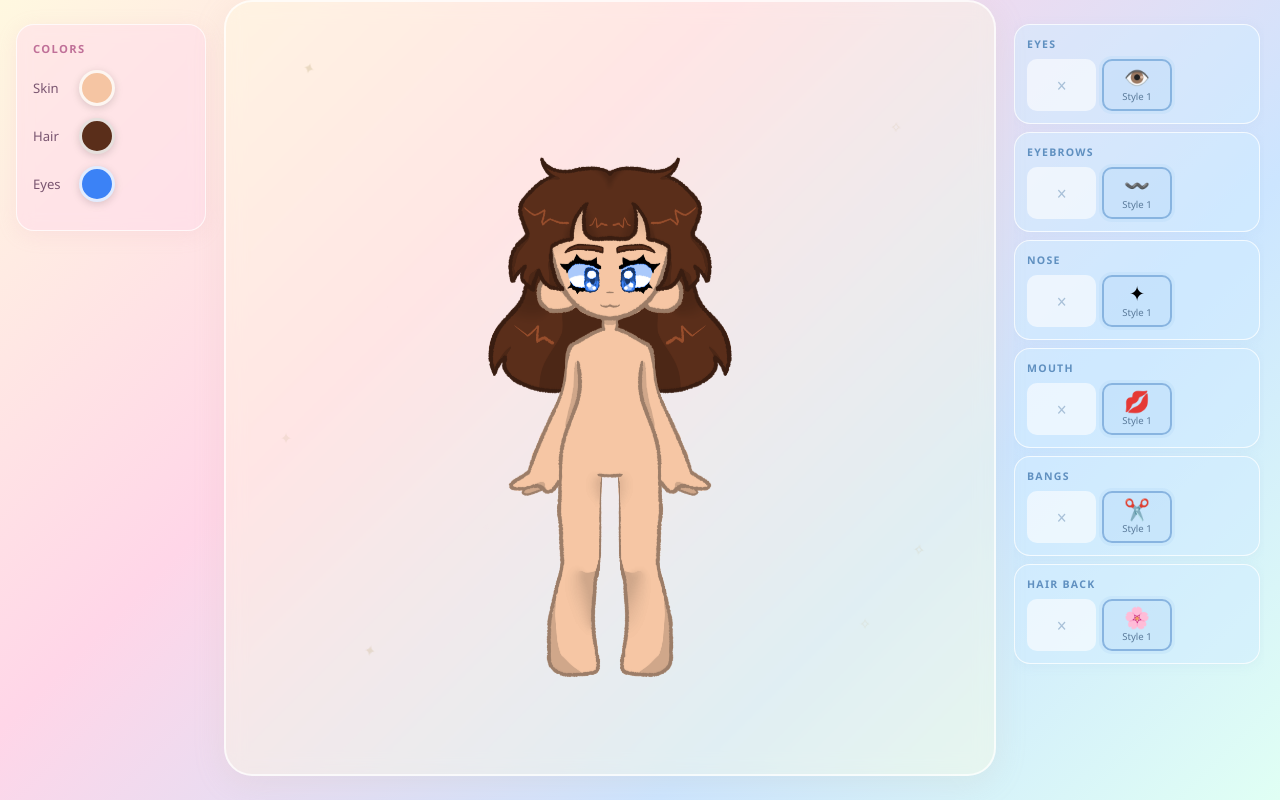
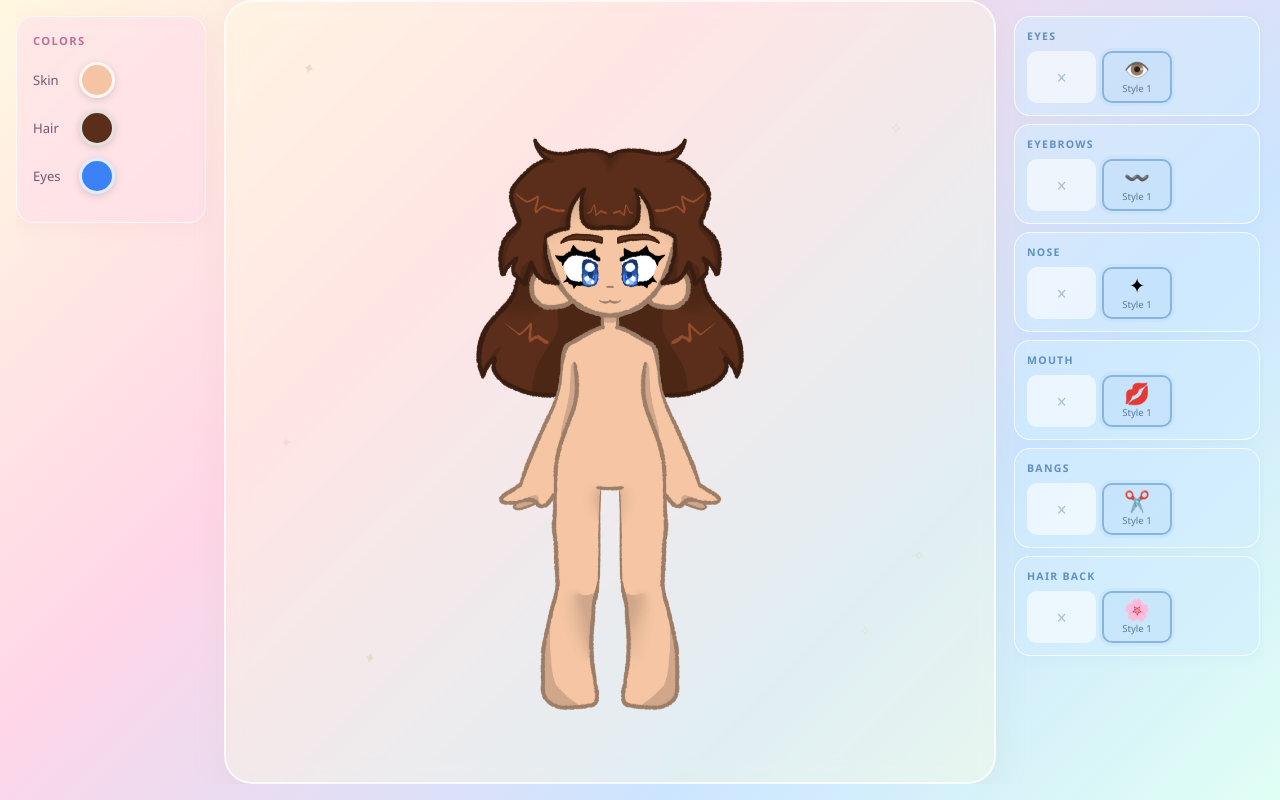
Before and after one commit to pezpile/magical-dress-up, a React (Vite) app: page / in a window 1280 px wide. Built offline with nearby package versions, Linux system fonts and the light colour scheme.

Commit message:
New eyes with paired sclera layer, fix viewport overflow, larger doll

```diff
--- a/src/App.css
+++ b/src/App.css
@@ -3,17 +3,20 @@
 .app {
   display: flex;
   flex-direction: column;
-  min-height: 100vh;
+  height: 100%;
   max-width: 1280px;
   margin: 0 auto;
-  padding: 0 16px 24px;
+  padding: 0 16px 16px;
+  overflow: hidden;
 }
 
 .main-content {
   display: flex;
   gap: 18px;
   flex: 1;
+  min-height: 0;
   align-items: stretch;
+  overflow: hidden;
 }
 
 /* ── Left panel ─────────────────────────────────────────────── */
@@ -25,7 +28,7 @@
   min-width: 190px;
   width: 190px;
   flex-shrink: 0;
-  padding-top: 24px;
+  padding-top: 16px;
 }
 
 .panel-card {
@@ -139,9 +142,8 @@
   display: flex;
   flex-direction: column;
   gap: 8px;
-  max-height: 100vh;
   overflow-y: auto;
-  padding: 24px 4px 24px 0;
+  padding: 16px 4px 16px 0;
   scrollbar-width: thin;
   scrollbar-color: rgba(180, 200, 230, 0.5) transparent;
 }
@@ -208,10 +210,11 @@
 
 /* ── Character animations ───────────────────────────────────── */
 
+/* Size = smaller of 88% viewport height or the available center-column width */
 .character-group {
   position: relative;
-  height: 80vh;
-  width: 80vh;
+  height: min(88vh, calc(100vw - 490px));
+  width:  min(88vh, calc(100vw - 490px));
   flex-shrink: 0;
   animation: idle-bob 2.8s ease-in-out infinite;
 }
--- a/src/CharacterPNG.jsx
+++ b/src/CharacterPNG.jsx
@@ -1,11 +1,15 @@
-// Asset maps — add new entries as PNGs are created
-// e.g. HAIR_BACK[1] = '/assets/hairback2.png'
+// Eye sets: each entry pairs a sclera (fixed white) with an iris (color-tinted)
+// Add new eye styles here: EYES_ASSETS[n] = { sclera: '...', iris: '...' }
+const EYES_ASSETS = {
+  0: { sclera: '/assets/sclera1.png', iris: '/assets/eye1.png' },
+};
+
+// Other feature asset maps
+const EYEBROWS_ASSETS = { 0: '/assets/eyebrow1.png' };
+const MOUTH_ASSETS    = { 0: '/assets/mouth1.png'   };
+const NOSE_ASSETS     = { 0: '/assets/nose.png'     };
+const BANGS_ASSETS    = { 0: '/assets/bang1.png'    };
 const HAIR_BACK_ASSETS = { 0: '/assets/hairback1.png' };
-const BANGS_ASSETS     = { 0: '/assets/bang1.png'     };
-const EYES_ASSETS      = { 0: '/assets/eye1.png'      };
-const EYEBROWS_ASSETS  = { 0: '/assets/eyebrow1.png'  };
-const MOUTH_ASSETS     = { 0: '/assets/mouth1.png'    };
-const NOSE_ASSETS      = { 0: '/assets/nose.png'      };
 
 function hexToRgb(hex) {
   const h = hex.replace('#', '');
@@ -28,7 +32,7 @@ function MatrixFilter({ id, color, scale = 2 }) {
   );
 }
 
-// Eye tint — table lookup: black lashes→black, gray iris→eyeColor, white sclera→white
+// Eye iris tint — table: black lashes→black, gray iris→eyeColor, white→white
 function EyeFilter({ id, color }) {
   const [r, g, b] = hexToRgb(color);
   return (
@@ -38,6 +42,16 @@ function EyeFilter({ id, color }) {
         <feFuncG type="table" tableValues={`0 ${g} 1`} />
         <feFuncB type="table" tableValues={`0 ${b} 1`} />
       </feComponentTransfer>
+    </filter>
+  );
+}
+
+// Sclera filter — forces every non-transparent pixel to pure white
+const WHITEN_ID = 'whiten-sclera';
+function WhitenFilter() {
+  return (
+    <filter id={WHITEN_ID} colorInterpolationFilters="sRGB" x="0" y="0" width="1" height="1">
+      <feColorMatrix type="matrix" values="0 0 0 0 1  0 0 0 0 1  0 0 0 0 1  0 0 0 1 0" />
     </filter>
   );
 }
@@ -63,12 +77,12 @@ export default function CharacterPNG({
     eye:  `eye-${eyeColor.replace('#', '')}`,
   };
 
-  const hairBackSrc  = hairBack  != null ? HAIR_BACK_ASSETS[hairBack]  : null;
-  const bangsSrc     = bangs     != null ? BANGS_ASSETS[bangs]         : null;
-  const eyesSrc      = eyes      != null ? EYES_ASSETS[eyes]           : null;
-  const eyebrowsSrc  = eyebrows  != null ? EYEBROWS_ASSETS[eyebrows]   : null;
-  const mouthSrc     = mouth     != null ? MOUTH_ASSETS[mouth]         : null;
-  const noseSrc      = nose      != null ? NOSE_ASSETS[nose]           : null;
+  const eyeSet     = eyes      != null ? EYES_ASSETS[eyes]          : null;
+  const eyebrowSrc = eyebrows  != null ? EYEBROWS_ASSETS[eyebrows]  : null;
+  const mouthSrc   = mouth     != null ? MOUTH_ASSETS[mouth]        : null;
+  const noseSrc    = nose      != null ? NOSE_ASSETS[nose]          : null;
+  const bangsSrc   = bangs     != null ? BANGS_ASSETS[bangs]        : null;
+  const hairBackSrc = hairBack != null ? HAIR_BACK_ASSETS[hairBack] : null;
 
   return (
     <div className="character-group">
@@ -78,17 +92,19 @@ export default function CharacterPNG({
           <MatrixFilter id={ids.skin} color={skinColor} />
           <MatrixFilter id={ids.hair} color={hairColor} />
           <EyeFilter    id={ids.eye}  color={eyeColor}  />
+          <WhitenFilter />
         </defs>
       </svg>
 
-      {/* Layer order: hair back → base → eyes → brows → mouth → nose → bangs */}
-      {hairBackSrc && <Layer src={hairBackSrc} filterId={ids.hair} />}
-      <Layer src="/assets/base.png" filterId={ids.skin} />
-      {eyesSrc     && <Layer src={eyesSrc}     filterId={ids.eye}  />}
-      {eyebrowsSrc && <Layer src={eyebrowsSrc} filterId={ids.hair} />}
-      {mouthSrc    && <Layer src={mouthSrc}    filterId={ids.skin} />}
-      {noseSrc     && <Layer src={noseSrc}     filterId={ids.skin} />}
-      {bangsSrc    && <Layer src={bangsSrc}    filterId={ids.hair} />}
+      {/* Layer order: hair back → base → sclera → iris → brows → mouth → nose → bangs */}
+      {hairBackSrc  && <Layer src={hairBackSrc}   filterId={ids.hair}   />}
+                       <Layer src="/assets/base.png" filterId={ids.skin} />
+      {eyeSet?.sclera && <Layer src={eyeSet.sclera} filterId={WHITEN_ID} />}
+      {eyeSet?.iris   && <Layer src={eyeSet.iris}   filterId={ids.eye}   />}
+      {eyebrowSrc   && <Layer src={eyebrowSrc}    filterId={ids.hair}   />}
+      {mouthSrc     && <Layer src={mouthSrc}      filterId={ids.skin}   />}
+      {noseSrc      && <Layer src={noseSrc}       filterId={ids.skin}   />}
+      {bangsSrc     && <Layer src={bangsSrc}      filterId={ids.hair}   />}
     </div>
   );
 }
--- a/src/index.css
+++ b/src/index.css
@@ -4,8 +4,12 @@
   padding: 0;
 }
 
+html, body {
+  height: 100%;
+  overflow: hidden;
+}
+
 body {
-  min-height: 100vh;
   background: linear-gradient(135deg,
     #fff8e0 0%,
     #ffd6e8 35%,
@@ -17,7 +21,7 @@ body {
 }
 
 #root {
-  min-height: 100vh;
+  height: 100%;
 }
 
 button {
```
Also changed, not shown: public/assets/eye1.png, public/assets/sclera1.png (added).
